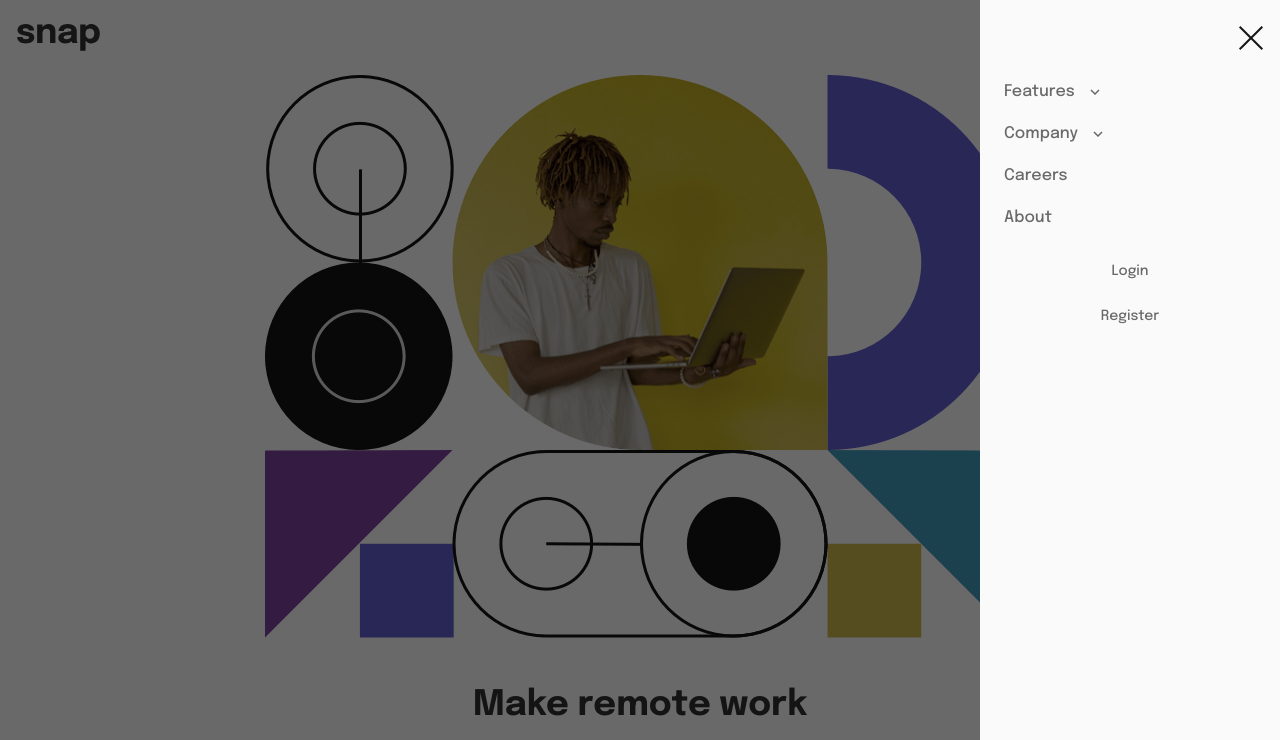
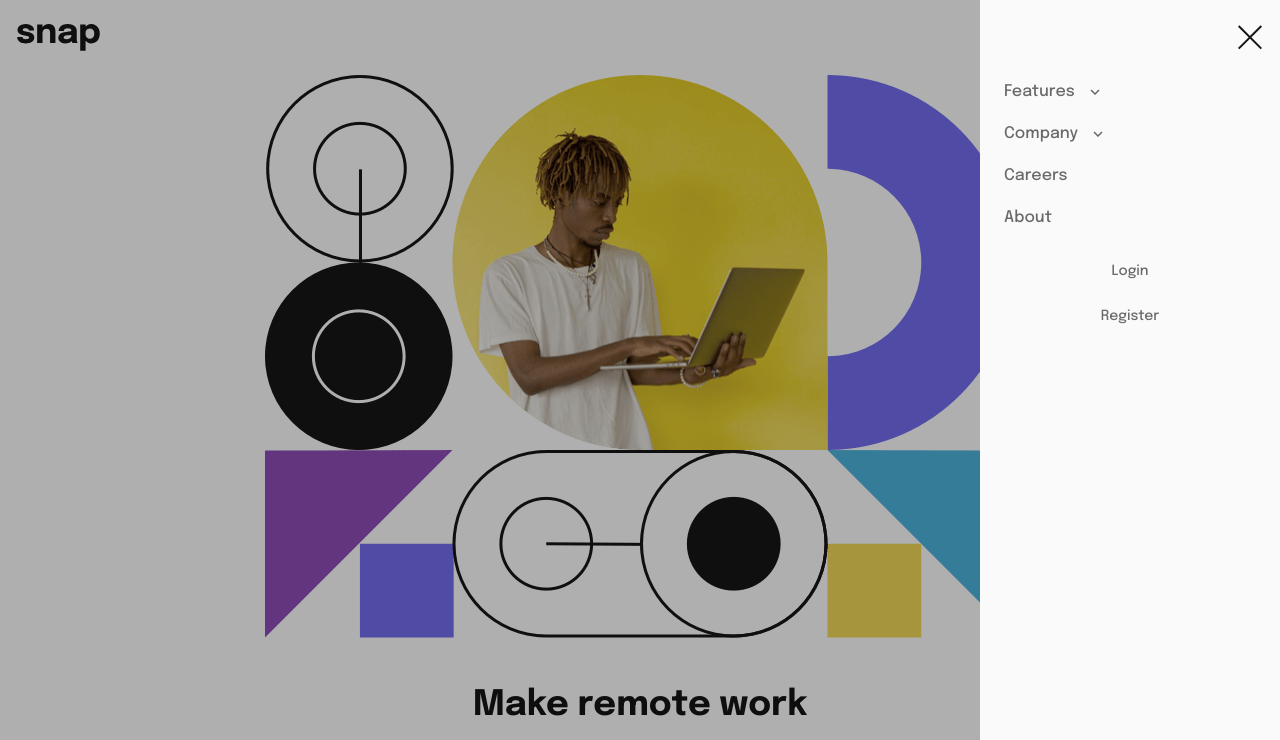
Before and after one commit to selimbiber/Pure-JavaScript-Projects, a plain HTML site: page DropdownNavigation/index.html in a window 1280 px wide. Both pictures are taken after a click on the button "hamburger menu button". Shown: the top 740 px of the page. Drawn offline with Linux system fonts and the light colour scheme.

Commit message:
first update for project of dropdown navigation

```diff
--- a/DropdownNavigation/main.js
+++ b/DropdownNavigation/main.js
@@ -1,4 +1,5 @@
 const BODY_CONTAINER = document.getElementById('container')
+const HEADER_SECTION = document.getElementById('header-section')
 const HAMBURGER_MENU = document.getElementById('header-section_nav-menu')
 const HAMBURGER_BTN = document.getElementById('hamburger-menu_btn')
 const ICON_OPEN_MENU = document.getElementById('icon-open-menu')
@@ -9,29 +10,23 @@ const HERO_BTN = document.getElementById('content-subsection_article-btn')
 const DROPDOWN_ITEMS = document.querySelectorAll('.dropdown-items')
 const CLIENT_ICONS = document.querySelectorAll('.client-icons')
 
+function createPageBackground() {
+  if ( document.querySelector('.page-background') ) document.querySelector('.page-background').remove();
+  const PAGE_BACKGROUND = document.createElement('div');
+  PAGE_BACKGROUND.className = 'page-background';
+  document.body.insertBefore(PAGE_BACKGROUND, HEADER_SECTION);
+}
+
 if (window.innerWidth < 1440) {
   function toggleMenu() {
     if ( HAMBURGER_MENU.classList.contains("show-menu") ) {
       HAMBURGER_MENU.classList.remove("show-menu");
-      ICON_CLOSE_MENU.style.display = "none";
-      ICON_OPEN_MENU.style.display = "block";
-      BODY_CONTAINER.style.backgroundColor = 'var(--neutral-color-almost-white)';
-      HERO_BTN.style.opacity = '1';
-      HERO_IMAGE.style.filter = 'none';
-      CLIENT_ICONS.forEach(icon => {
-        icon.style.filter = 'brightness(1)';
-      });
+      document.querySelector('.page-background').remove();
     } else {
       HAMBURGER_MENU.classList.add("show-menu");
       ICON_CLOSE_MENU.style.display = "block";
       ICON_OPEN_MENU.style.display = "none";
-      BODY_CONTAINER.style.backgroundColor = 'var(--neutral-color-medium-gray)';
-      HERO_BTN.style.opacity = '.6';
-      HERO_IMAGE.style.filter = 'brightness(.36)';
-      CLIENT_ICONS.forEach(icon => {
-        icon.style.filter = 'brightness(.45)';
-      });
-      HERO_TEXT.style.color = 'var(--active-color-dark-gray)';
+      createPageBackground();
     }
   }
 } else {
--- a/DropdownNavigation/styles.css
+++ b/DropdownNavigation/styles.css
@@ -87,6 +87,18 @@ select {
     padding: 2.3rem 0 9.3rem;
     background-color: var(--neutral-color-almost-white);
     position: relative;
+}
+
+/* CUSTOM STYLES */
+
+.page-background {
+    position: fixed;
+    top: 0;
+    left: 0;
+    width: 100%;
+    height: 100%;
+    background-color: rgba(0, 0, 0, 0.3);
+    z-index: 5;
 }
 
 /* HEADER STYLES */
@@ -233,24 +245,17 @@ details[open] > summary ~ * {
 }
 
 #hamburger-menu_btn {
-    z-index: 10;
+    z-index: 9;
     cursor: pointer;
     border: 0;
     background-color: transparent;
-    width: auto;
     top: .2rem;
-    right: 1.6rem;
-    position: absolute;
+    right: 0;
+    position: sticky;
 }
 
 #icon-close-menu {
     display: none;
-    top: -.1rem;
-    left: 30.8rem;
-    position: sticky;
-    margin: 0;
-    z-index: 1;
-    margin-bottom: auto;
 }
 
 /* MAIN STYLES */
@@ -307,6 +312,7 @@ details[open] > summary ~ * {
     border-radius: 1.5rem;
     cursor: pointer;
     margin-top: 1.5rem;
+    transition: color, background-color, .3s;
 }
 
 #content-subsection_article-btn:hover {
```
Also changed, not shown: InteractiveRatingComponent/images/github-logo.svg.
